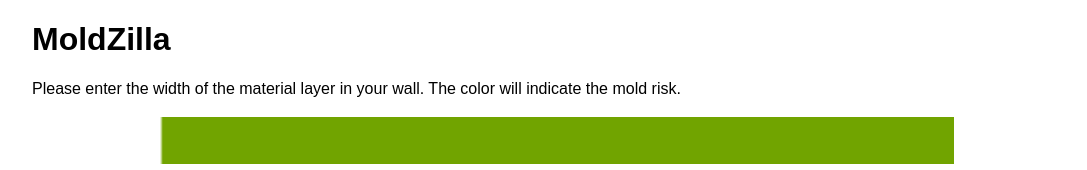
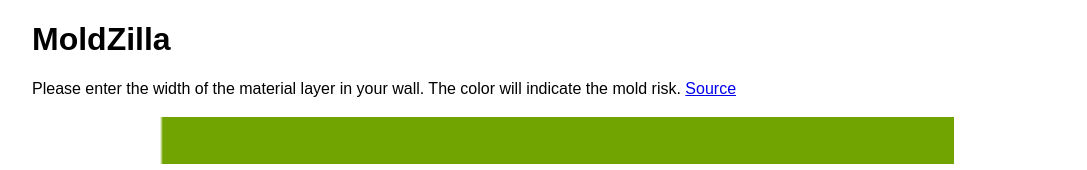
Before and after one commit to gellati/moldzilla, a React (Create React App) app in the folder frontend/: page / in a window 1280 px wide. Shown: the top 170 px of the page, without its empty margins (96-1183 px from the left). Built offline with nearby package versions, Linux system fonts and the light colour scheme.

Commit message:
added source link

```diff
--- a/frontend/src/components/Dashboard.js
+++ b/frontend/src/components/Dashboard.js
@@ -47,7 +47,7 @@ class Dashboard extends React.Component{
       </h1>
       <p>
       Please enter the width of the material layer in your wall.
-      The color will indicate the mold risk.
+      The color will indicate the mold risk. <a href="https://github.com/gellati/moldzilla">Source</a>
       </p>
       </div>
       <div>
```
